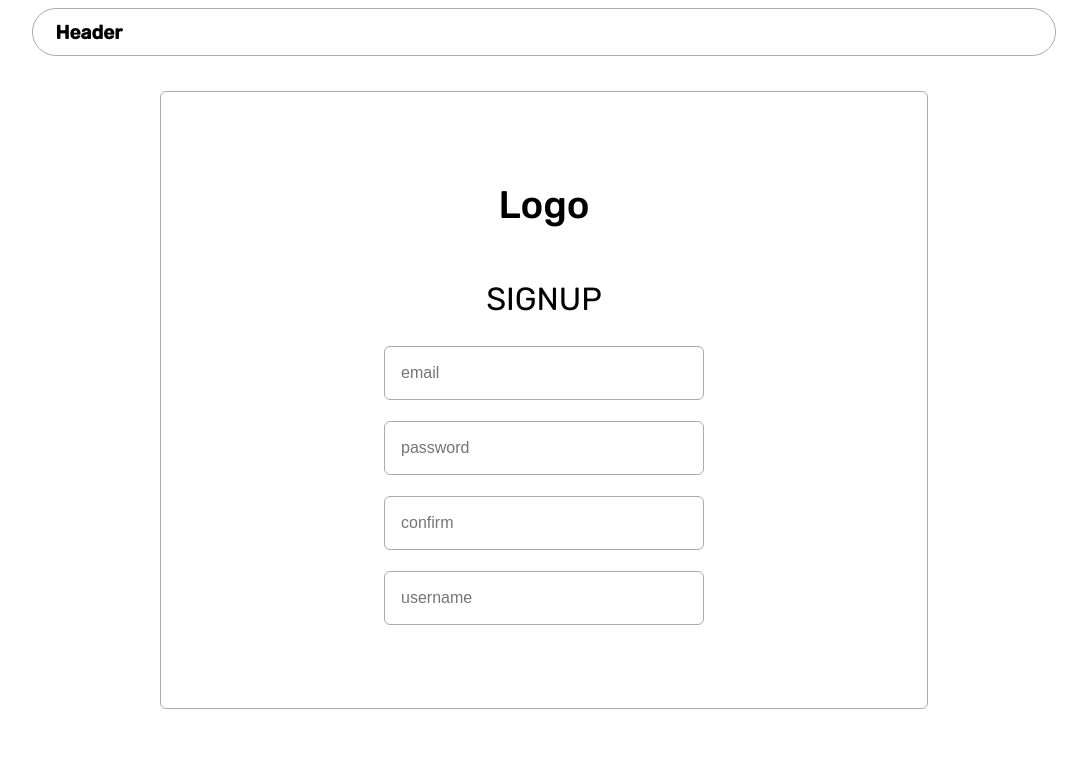
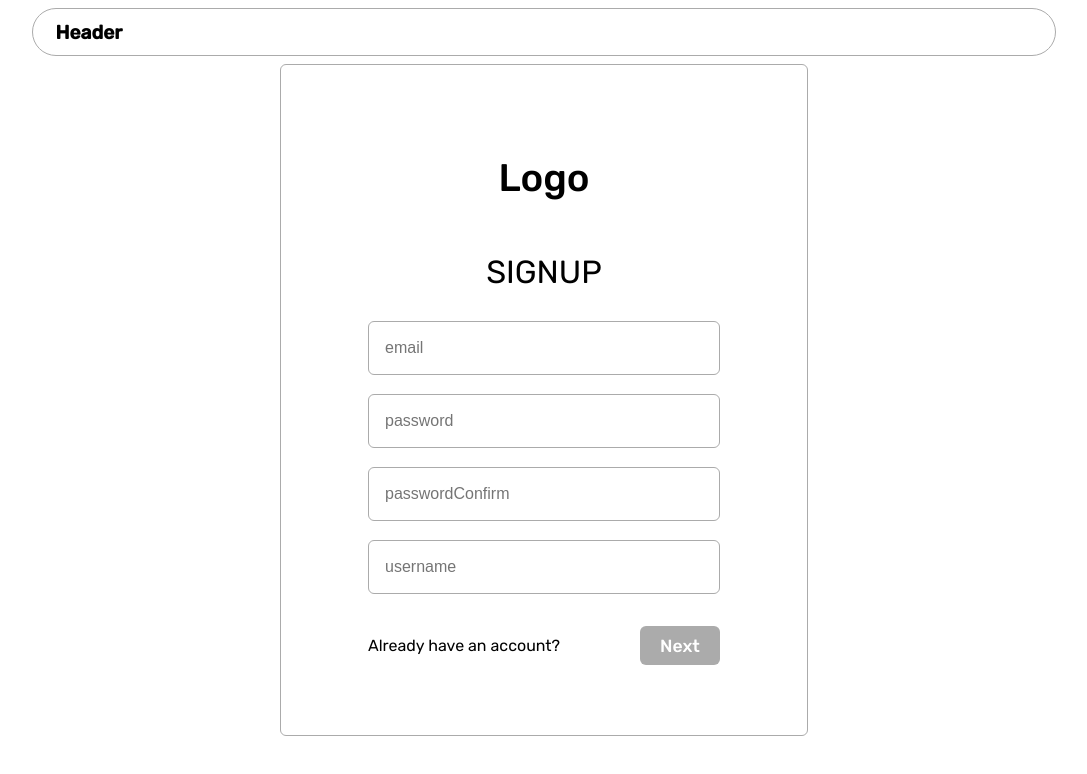
Before and after one commit to minjidev/react-ts-diet-frontend, a React (Vite) app: page /signup in a window 1280 px wide. Shown: the top 774 px of the page, without its empty margins (96-1183 px from the left). Built offline with nearby package versions, Linux system fonts and the light colour scheme; a web font is replaced by a local one.

Commit message:
Feat: Add validation for all fields with updated style
- Show error messages for email, password, and username field if not meeting the minimum
- Add point colors for buttons
- Make buttons disabled when required fields are not validated
- Make common styled components file to share style

```diff
--- a/src/components/Auth/AuthForm.tsx
+++ b/src/components/Auth/AuthForm.tsx
@@ -1,6 +1,8 @@
 /**
  * - onChange일 때 validate -> 에러 메시지 표시
  * - onSubmit일 때 validate -> formState가 valid하면 버튼 활성화
+ *    - signUp : (email 중복 확인) 회원 추가
+ *    - signIn : (회원 정보 확인) 로그인
  */
 
 import React from 'react';
@@ -9,24 +11,31 @@ import { useForm } from 'react-hook-form';
 import { zodResolver } from '@hookform/resolvers/zod';
 import { signUpSchema, signInSchema, SignInSchema, SignUpSchema } from '../../schema/schema';
 import { Input } from '../../components/index';
+import { Link } from 'react-router-dom';
 
 interface AuthFormProps {
-  formType: 'signin' | 'signup'; // 타입 상수화하자
+  formType: 'signin' | 'signup';
 }
 
-const AuthForm = ({ formType = 'signin' }: AuthFormProps) => {
-  const schema = formType === 'signup' ? signUpSchema : signInSchema;
+const AuthForm = ({ formType = 'signup' }: AuthFormProps) => {
+  const isSignUp = formType === 'signup';
+  const schema = isSignUp ? signUpSchema : signInSchema;
   type schemaType = typeof formType extends 'signin' ? SignInSchema : SignUpSchema;
+  const [isPasswordInvalid, setisPasswordInvalid] = React.useState(true);
 
-  const { handleSubmit, formState, control, trigger } = useForm<schemaType>({
+  const {
+    handleSubmit,
+    formState: { isValid },
+    control,
+    trigger,
+  } = useForm<schemaType>({
     resolver: zodResolver(schema),
     defaultValues: {
       email: '',
       password: '',
-      confirm: '',
+      passwordConfirm: '',
       username: '',
     },
-    // mode: 'onChange',
   });
 
   const onSubmit = (data: schemaType) => {
@@ -39,13 +48,26 @@ const AuthForm = ({ formType = 'signin' }: AuthFormProps) => {
       <Title>Logo</Title>
       <FormTitle>{formType.toUpperCase()}</FormTitle>
       <Input name="email" control={control} trigger={trigger} />
-      <Input name="password" control={control} trigger={trigger} />
+      <Input
+        name="password"
+        control={control}
+        trigger={trigger}
+        onUpdate={isPasswordValid => {
+          setisPasswordInvalid(isPasswordValid);
+        }}
+      />
       {formType === 'signup' && (
         <>
-          <Input name="confirm" control={control} trigger={trigger} />
+          <Input name="passwordConfirm" control={control} trigger={trigger} disabled={isPasswordInvalid} />
           <Input name="username" control={control} trigger={trigger} />
         </>
       )}
+      <BottomContainer>
+        <Message to={isSignUp ? '/signin' : '/signup'}>
+          {isSignUp ? 'Already have an account?' : 'Create an account'}
+        </Message>
+        <ConfirmButton disabled={!isValid}>Next</ConfirmButton>
+      </BottomContainer>
     </Form>
   );
 };
@@ -68,4 +90,28 @@ const FormTitle = styled.h2`
   font-size: 2rem;
 `;
 
+const Message = styled(Link)`
+  font-family: Rubik;
+  font-size: 1rem;
+  margin: 0.6rem 0 1rem 0;
+  margin-right: auto;
+
+  &:hover {
+    text-decoration: 3px underline var(--button-point-color);
+  }
+`;
+
+const ConfirmButton = styled.button`
+  width: 5rem;
+  height: 2.4rem;
+  background-color: ${({ disabled }) => (disabled ? 'var(--border)' : 'var(--button-point-color)')};
+`;
+
+const BottomContainer = styled.div`
+  display: flex;
+  width: 100%;
+  justify-content: space-between;
+  margin-top: 1rem;
+`;
+
 export default AuthForm;
--- a/src/components/Auth/Input.tsx
+++ b/src/components/Auth/Input.tsx
@@ -5,17 +5,19 @@ import { useController, Control } from 'react-hook-form';
 type FieldValues = {
   email: string;
   password: string;
-  confirm: string;
+  passwordConfirm: string;
   username: string;
 };
 
 interface InputProps {
-  name: 'email' | 'password' | 'confirm' | 'username';
+  name: 'email' | 'password' | 'passwordConfirm' | 'username';
   control: Control<FieldValues>;
   trigger: any;
+  disabled?: boolean;
+  onUpdate?: (isPasswordValidated: boolean) => void;
 }
 
-const Input = ({ name, control, trigger }: InputProps) => {
+const Input = ({ name, control, trigger, onUpdate, disabled = false }: InputProps) => {
   const {
     field: { value, onChange },
     fieldState: { error, invalid },
@@ -23,6 +25,12 @@ const Input = ({ name, control, trigger }: InputProps) => {
     name,
     control,
   });
+
+  React.useEffect(() => {
+    if (name !== 'password') return;
+
+    if (onUpdate) onUpdate(invalid);
+  }, [invalid]);
 
   return (
     <>
@@ -37,12 +45,13 @@ const Input = ({ name, control, trigger }: InputProps) => {
           onChange={(e: React.ChangeEvent<HTMLInputElement>) => {
             onChange(e.target.value);
             if (name === 'password') {
-              trigger('confirm');
+              trigger('passwordConfirm');
             }
             trigger(name);
           }}
+          disabled={disabled}
         />
-        {error && <Error>{error?.message}</Error>}
+        {error && !disabled && <Error>{error?.message}</Error>}
       </TextInputField>
     </>
   );
@@ -53,15 +62,14 @@ const Label = styled.label`
 `;
 
 const TextInputField = styled.div`
-  margin: 0.1rem 0.1rem 1.2rem 0.1rem;
+  margin: 0.2rem 0 1rem 0;
 `;
 
 const TextInput = styled.input.attrs(props => ({
   type: 'text',
   placeholder: props.name,
 }))`
-  max-width: 366px;
-  width: 20rem;
+  width: 22rem;
   height: 54px;
   border-radius: 6px;
   padding: 1rem 1rem;
@@ -69,12 +77,14 @@ const TextInput = styled.input.attrs(props => ({
   font-size: 1rem;
 `;
 
-const Error = styled.span`
+const Error = styled.div`
   font-family: 'Rubik';
   font-size: 0.8rem;
-  font-weight: 300;
+  font-weight: 400;
   margin-right: auto;
+  margin-top: 0.4rem;
   padding-left: 0.4rem;
+  color: var(--red);
 `;
 
 export default Input;
--- a/src/pages/SignIn.tsx
+++ b/src/pages/SignIn.tsx
@@ -1,23 +1,14 @@
 import React from 'react';
 import { styled } from 'styled-components';
 import { AuthForm } from '../components/index';
+import { AuthContainer } from '../styles/styled/Common';
 
 const SignIn = () => {
   return (
-    <Container>
+    <AuthContainer>
       <AuthForm formType="signin" />
-    </Container>
+    </AuthContainer>
   );
 };
 
-const Container = styled.div`
-  width: 60%;
-  border: 1px solid var(--border);
-  border-radius: 6px;
-  display: flex;
-  flex-direction: column;
-  justify-content: center;
-  align-items: center;
-`;
-
 export default SignIn;
--- a/src/pages/SignUp.tsx
+++ b/src/pages/SignUp.tsx
@@ -1,23 +1,14 @@
 import React from 'react';
 import { styled } from 'styled-components';
 import { AuthForm } from '../components/index';
+import { AuthContainer } from '../styles/styled/Common';
 
 const SignUp = () => {
   return (
-    <Container id="signup">
+    <AuthContainer id="signup">
       <AuthForm formType="signup" />
-    </Container>
+    </AuthContainer>
   );
 };
 
-const Container = styled.div`
-  width: 60%;
-  border: 1px solid var(--border);
-  border-radius: 6px;
-  display: flex;
-  flex-direction: column;
-  justify-content: center;
-  align-items: center;
-`;
-
 export default SignUp;
--- a/src/schema/schema.ts
+++ b/src/schema/schema.ts
@@ -10,7 +10,7 @@ export const signInSchema = z.object({
     .string({
       required_error: 'password is required',
     })
-    .min(8, 'Password must have more than 8 characters'),
+    .min(8, { message: 'Password must have more than 8 characters' }),
 });
 
 export type SignInSchema = z.infer<typeof signInSchema>;
@@ -22,11 +22,13 @@ export const signUpSchema = z
         required_error: 'email is required',
       })
       .email('Invalid email address'),
-    password: z.string({
-      required_error: 'password is required',
-    }),
+    password: z
+      .string({
+        required_error: 'password is required',
+      })
+      .min(8, { message: 'Password must have more than 8 characters' }),
     passwordConfirm: z.string(),
-    username: z.string().min(6, 'Username must have more than 6 characters'),
+    username: z.string().min(6, { message: 'Username must have more than 6 characters' }),
   })
   .refine(data => data.password === data.passwordConfirm, {
     message: "Passwords don't match",
--- a/src/styles/GlobalStyle.ts
+++ b/src/styles/GlobalStyle.ts
@@ -8,11 +8,14 @@ const GlobalStyle = createGlobalStyle`
     font-size: 2rem;
     font-family: 'Londrina Solid', 'Rubik', Inter, Avenir, Helvetica, Arial, sans-serif;
 
-
     display: flex;
     flex-direction: column;
     justify-content: center;
     align-items: center;
+
+    --red: #FC2B0A;
+    --dark-red: #C32020;
+    --green: #22C745;
   }
 
   body[data-theme='light'] {
@@ -20,17 +23,20 @@ const GlobalStyle = createGlobalStyle`
     --bg-secondary-color: #fff;
 
     --font-color: #000;
-    --font-secondary: #d21312;
 
     --button-color : #f8f8f8;
     --button-disabled-color : #c4bdbd;
     --button-hover-color: #f7f7f7;
     --button-click-color: #c4bdbd;
+    --button-point-color: #FFA202;
+    --button-dark-point-color: #E96002;
 
     --border: #ababab;
     --border-primary: #ababab;
     --border-secondary: #eee;
     --border-tertiary: #000;
+
+
   }
 
   body[data-theme='dark'] {
@@ -92,6 +98,16 @@ const GlobalStyle = createGlobalStyle`
     font-family: monospace;
   }
 
+  button {
+    border: none;
+    outline: none;
+    border-radius: 6px;
+    font-size: 1.1rem;
+    font-weight: 500;
+    color: #fff;
+    font-family: Rubik;
+  }
+
   .sr-only {
   overflow: hidden;
   position: absolute;
--- /dev/null
+++ b/src/styles/styled/Common.ts
@@ -0,0 +1,12 @@
+import { styled, css } from 'styled-components';
+
+export const AuthContainer = styled.div`
+  width: 60%;
+  max-width: 33rem;
+  border: 1px solid var(--border);
+  border-radius: 6px;
+  display: flex;
+  flex-direction: column;
+  justify-content: center;
+  align-items: center;
+`;
```
